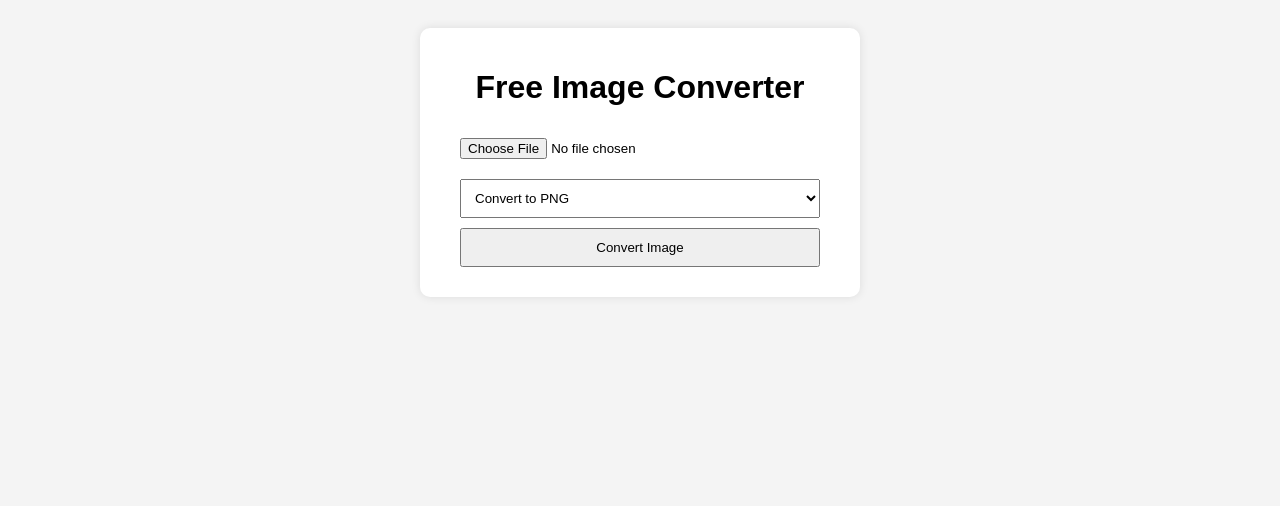
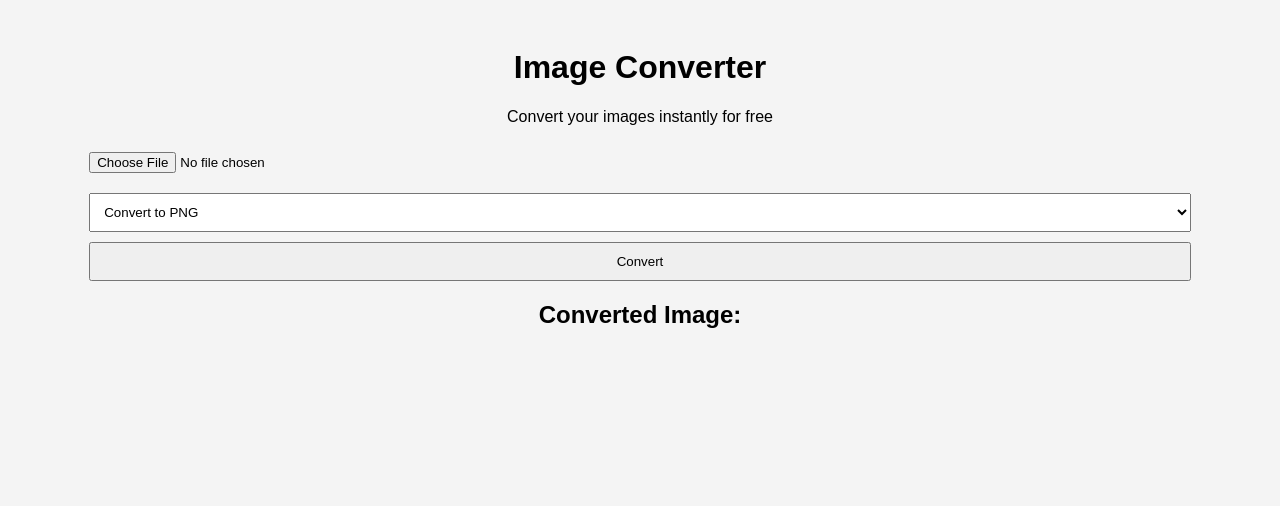
Before and after one commit to rakshan0027/IMAGE-CONVERTER, a plain HTML site: page index.html in a window 1280 px wide. Drawn offline with Linux system fonts and the light colour scheme.

Commit message:
Update index.html

```diff
--- a/index.html
+++ b/index.html
@@ -3,22 +3,32 @@
 <head>
     <meta charset="UTF-8">
     <meta name="viewport" content="width=device-width, initial-scale=1.0">
-    <title>Image Converter</title>
+    <title>Image Converter - Convert Images for Free</title>
     <link rel="stylesheet" href="style.css">
 </head>
 <body>
+    <header>
+        <h1>Image Converter</h1>
+        <p>Convert your images instantly for free</p>
+    </header>
 
-    <div class="container">
-        <h1>Free Image Converter</h1>
-        <input type="file" id="imageInput">
+    <main>
+        <div class="upload-section">
+            <input type="file" id="imageInput" accept="image/*">
             <select id="formatSelect">
                 <option value="png">Convert to PNG</option>
                 <option value="jpg">Convert to JPG</option>
                 <option value="webp">Convert to WebP</option>
             </select>
-        <button onclick="convertImage()">Convert Image</button>
-        <a id="downloadLink" style="display: none;">Download Converted Image</a>
+            <button onclick="convertImage()">Convert</button>
         </div>
+
+        <div class="output-section">
+            <h2>Converted Image:</h2>
+            <canvas id="canvas"></canvas>
+            <a id="downloadLink" style="display: none;">Download</a>
+        </div>
+    </main>
 
     <script src="script.js"></script>
 </body>
```
Lines whose indentation alone changed are shown as unchanged.
